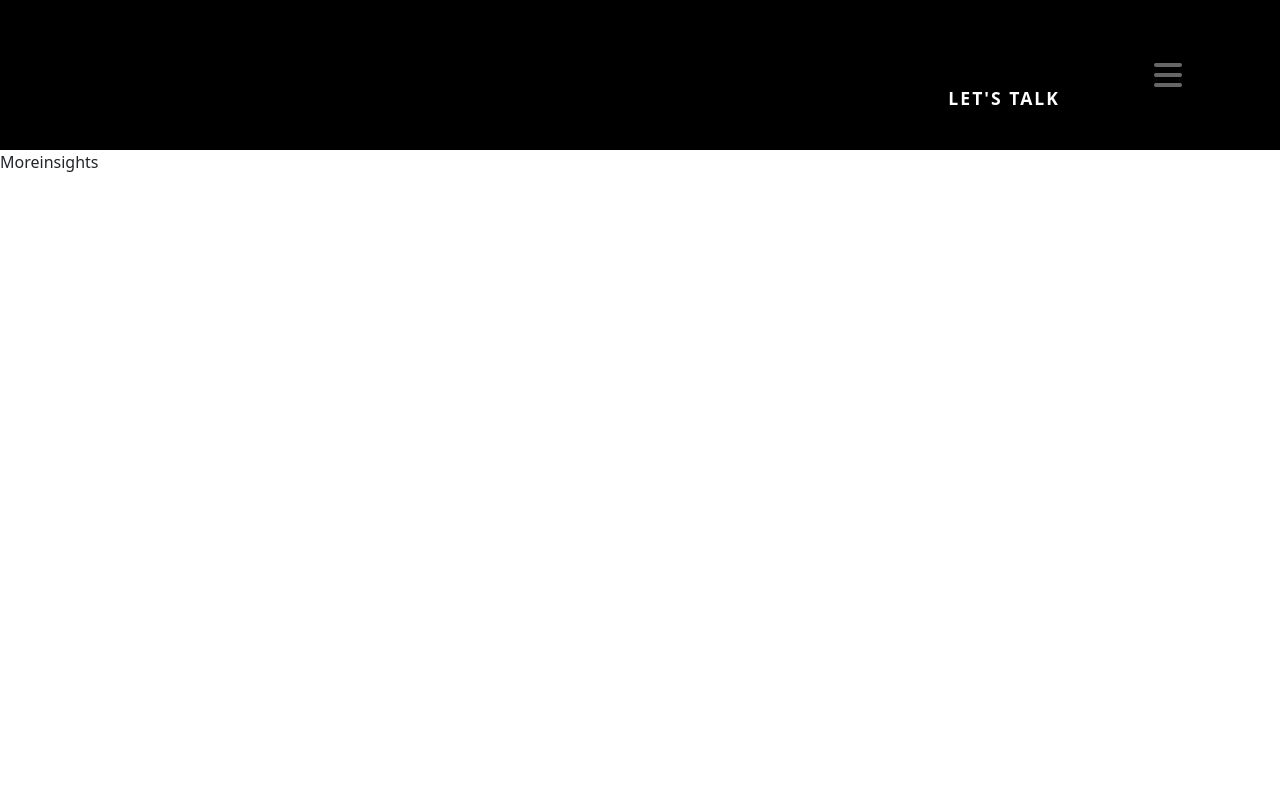
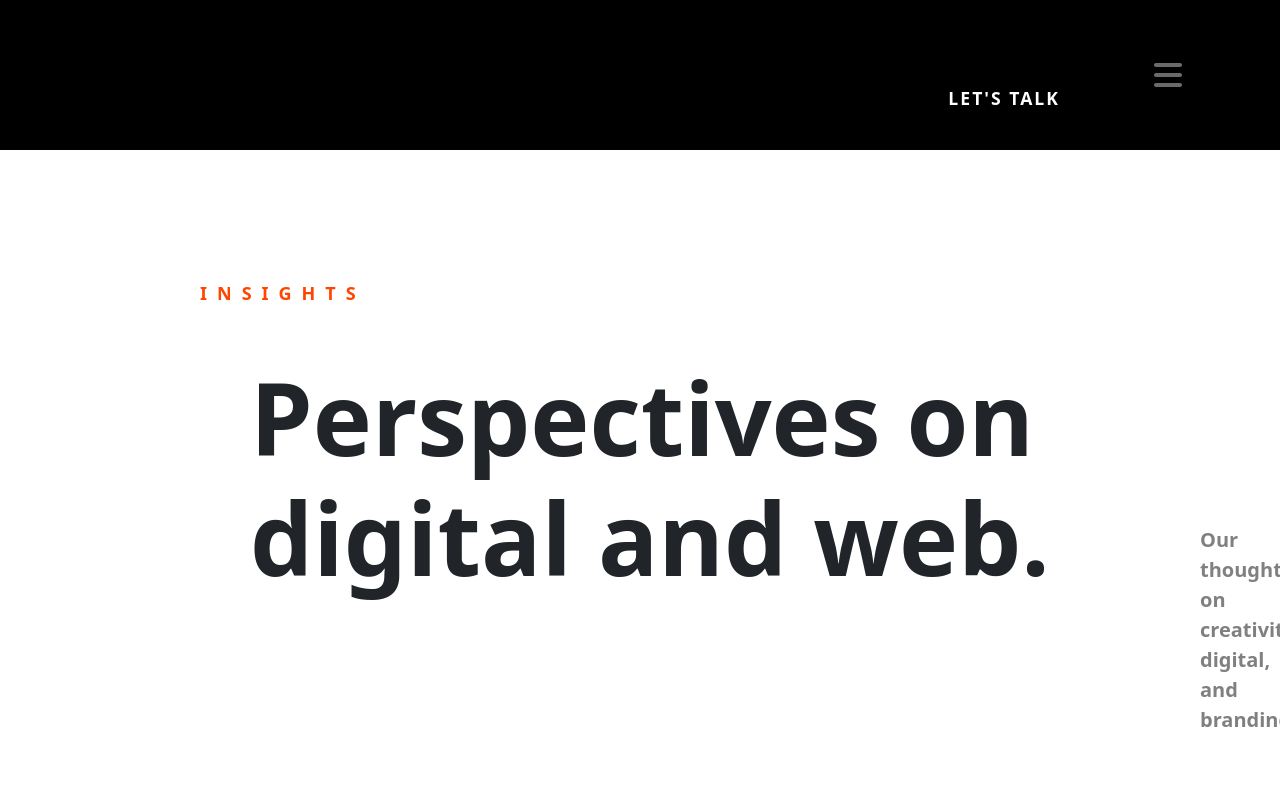
Before and after one commit to Percepta-01/Company-Website, a React (Create React App) app: page /insights in a window 1280 px wide. Shown: the top 800 px of the page. Built offline with nearby package versions, Linux system fonts and the light colour scheme.

Commit message:
insights commit

```diff
--- /dev/null
+++ b/src/pages/Moreinsights.css
@@ -0,0 +1,41 @@
+.p1{
+    margin-left: 200px;
+    letter-spacing: 10px;
+    margin-top: 130px;
+    font-weight: bold;
+    color: orangered;
+    font-size: large;
+}
+.h1{
+    margin-left: 250px;
+    margin-top: 50px;
+    font-size: 100px;
+
+}
+.p2{
+    margin-left: 1200px;
+    margin-top: -80px;
+    font-weight: bold;
+    color: grey;
+    word-spacing: 7px;
+    font-size: 20px;
+}
+.photo {
+    width: 100%;
+    height: 75%;
+    max-width: 500px;
+    margin-top: 100px;
+  }
+
+  .category {
+    font-size: 18px;
+    font-weight: 500;
+    margin: 20px 0 10px;
+
+  }
+
+  .description {
+    font-size: 32px;
+    line-height: 1.4;
+
+  }
--- a/src/pages/Moreinsights.js
+++ b/src/pages/Moreinsights.js
@@ -1,8 +1,84 @@
 import React from 'react'
+import './Moreinsights.css'
 
 function Moreinsights() {
   return (
-    <div>Moreinsights</div>
+    <div>
+      <p className='p1'>INSIGHTS</p>
+      <h1 className='h1'>Perspectives on <br></br> digital and web.</h1>
+      <p className='p2'>Our thoughts on creativity, <br></br>digital, and branding.</p>
+      <div className="insights-grid">
+        <div className="insight">
+          <img className="photo" src="https://i.postimg.cc/cLhWTxPs/1.jpg" alt="Insight 1" />
+          <h4 className="category">WEB & DIGITAL DESIGN</h4>
+          <p className="description">Website Design Briefs: A Guide to <br /> Writing a Creative RFP for <br /> Agencies</p>
+        </div>
+
+        <div className="insight">
+          <img className="photo" src="https://i.postimg.cc/yxB3pSgy/2.jpg" alt="Insight 2" />
+          <h4 className="category">WEB & DIGITAL DESIGN</h4>
+          <p className="description">Beyond the Click: Crafting B2B <br /> Websites That Convert</p>
+        </div>
+
+        <div className="insight">
+          <img className="photo" src="https://i.postimg.cc/wv382nm3/3.jpg" alt="Insight 3" />
+          <h4 className="category">WEB & DIGITAL DESIGN</h4>
+          <p className="description">Driving Engagement On <br /> Your Corporate Website</p>
+        </div>
+
+        <div className="insight">
+          <img className="photo" src="https://i.postimg.cc/4NR44Nc5/4.jpg" alt="Insight 4" />
+          <h4 className="category">WEB & DIGITAL DESIGN</h4>
+          <p className="description">Crafting a Memorable Web <br /> Experience for Your Users</p>
+        </div>
+        <div className="insight">
+          <img className="photo" src="https://i.postimg.cc/cLhWTxPs/1.jpg" alt="Insight 1" />
+          <h4 className="category">WEB & DIGITAL DESIGN</h4>
+          <p className="description">Website Design Briefs: A Guide to <br /> Writing a Creative RFP for <br /> Agencies</p>
+        </div>
+
+        <div className="insight">
+          <img className="photo" src="https://i.postimg.cc/yxB3pSgy/2.jpg" alt="Insight 2" />
+          <h4 className="category">WEB & DIGITAL DESIGN</h4>
+          <p className="description">Beyond the Click: Crafting B2B <br /> Websites That Convert</p>
+        </div>
+
+        <div className="insight">
+          <img className="photo" src="https://i.postimg.cc/wv382nm3/3.jpg" alt="Insight 3" />
+          <h4 className="category">WEB & DIGITAL DESIGN</h4>
+          <p className="description">Driving Engagement On <br /> Your Corporate Website</p>
+        </div>
+
+        <div className="insight">
+          <img className="photo" src="https://i.postimg.cc/4NR44Nc5/4.jpg" alt="Insight 4" />
+          <h4 className="category">WEB & DIGITAL DESIGN</h4>
+          <p className="description">Crafting a Memorable Web <br /> Experience for Your Users</p>
+        </div>
+        <div className="insight">
+          <img className="photo" src="https://i.postimg.cc/cLhWTxPs/1.jpg" alt="Insight 1" />
+          <h4 className="category">WEB & DIGITAL DESIGN</h4>
+          <p className="description">Website Design Briefs: A Guide to <br /> Writing a Creative RFP for <br /> Agencies</p>
+        </div>
+
+        <div className="insight">
+          <img className="photo" src="https://i.postimg.cc/yxB3pSgy/2.jpg" alt="Insight 2" />
+          <h4 className="category">WEB & DIGITAL DESIGN</h4>
+          <p className="description">Beyond the Click: Crafting B2B <br /> Websites That Convert</p>
+        </div>
+
+        <div className="insight">
+          <img className="photo" src="https://i.postimg.cc/wv382nm3/3.jpg" alt="Insight 3" />
+          <h4 className="category">WEB & DIGITAL DESIGN</h4>
+          <p className="description">Driving Engagement On <br /> Your Corporate Website</p>
+        </div>
+
+        <div className="insight">
+          <img className="photo" src="https://i.postimg.cc/4NR44Nc5/4.jpg" alt="Insight 4" />
+          <h4 className="category">WEB & DIGITAL DESIGN</h4>
+          <p className="description">Crafting a Memorable Web <br /> Experience for Your Users</p>
+        </div>
+      </div>
+    </div>
   )
 }
 
```
